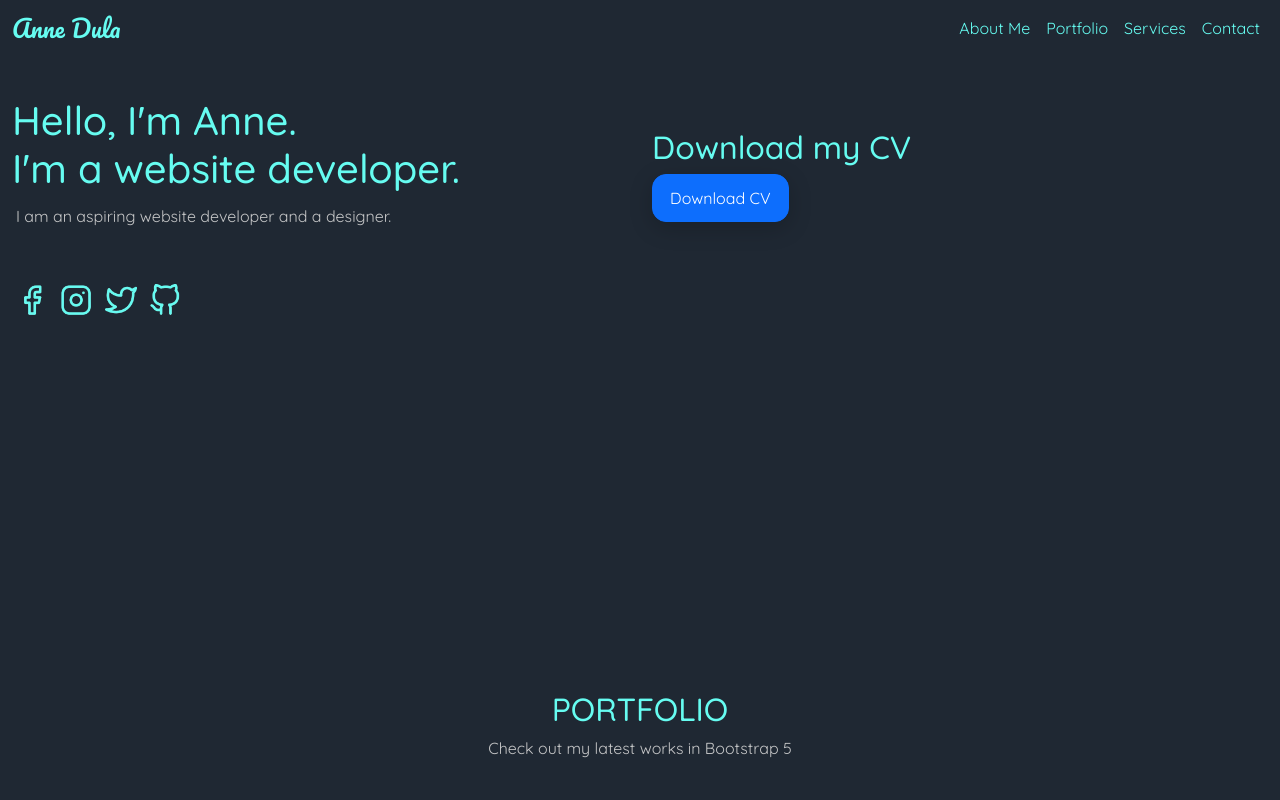
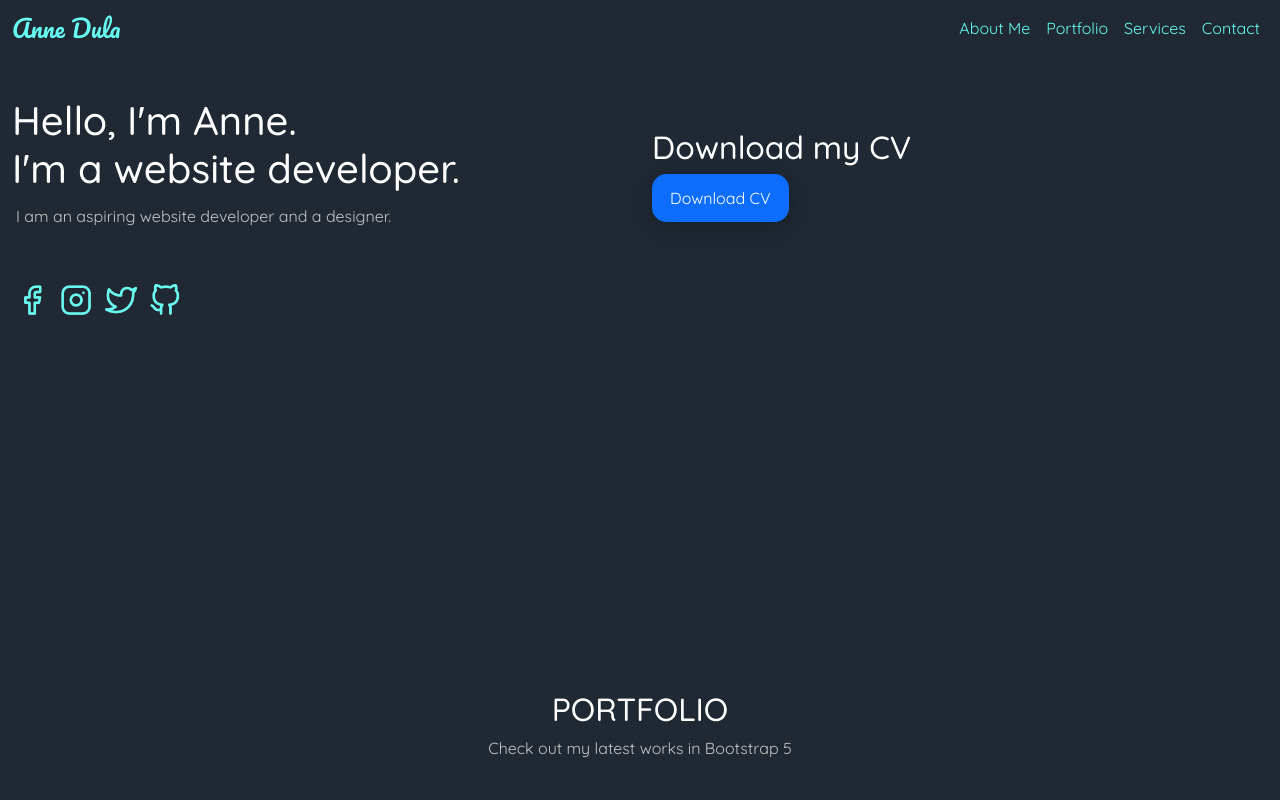
Before and after one commit to annedula/Personal-Website, a plain HTML site: page index.html in a window 1280 px wide. Shown: the top 800 px of the page. Drawn offline with nearby package versions, Linux system fonts and the light colour scheme.

Commit message:
Update style.css

```diff
--- a/style.css
+++ b/style.css
@@ -29,7 +29,7 @@
 
 body {
   position: relative;
-  color: #66fcf1;
+  color: white;
   font-family: "Quicksand", sans-serif;
 }
 
```
